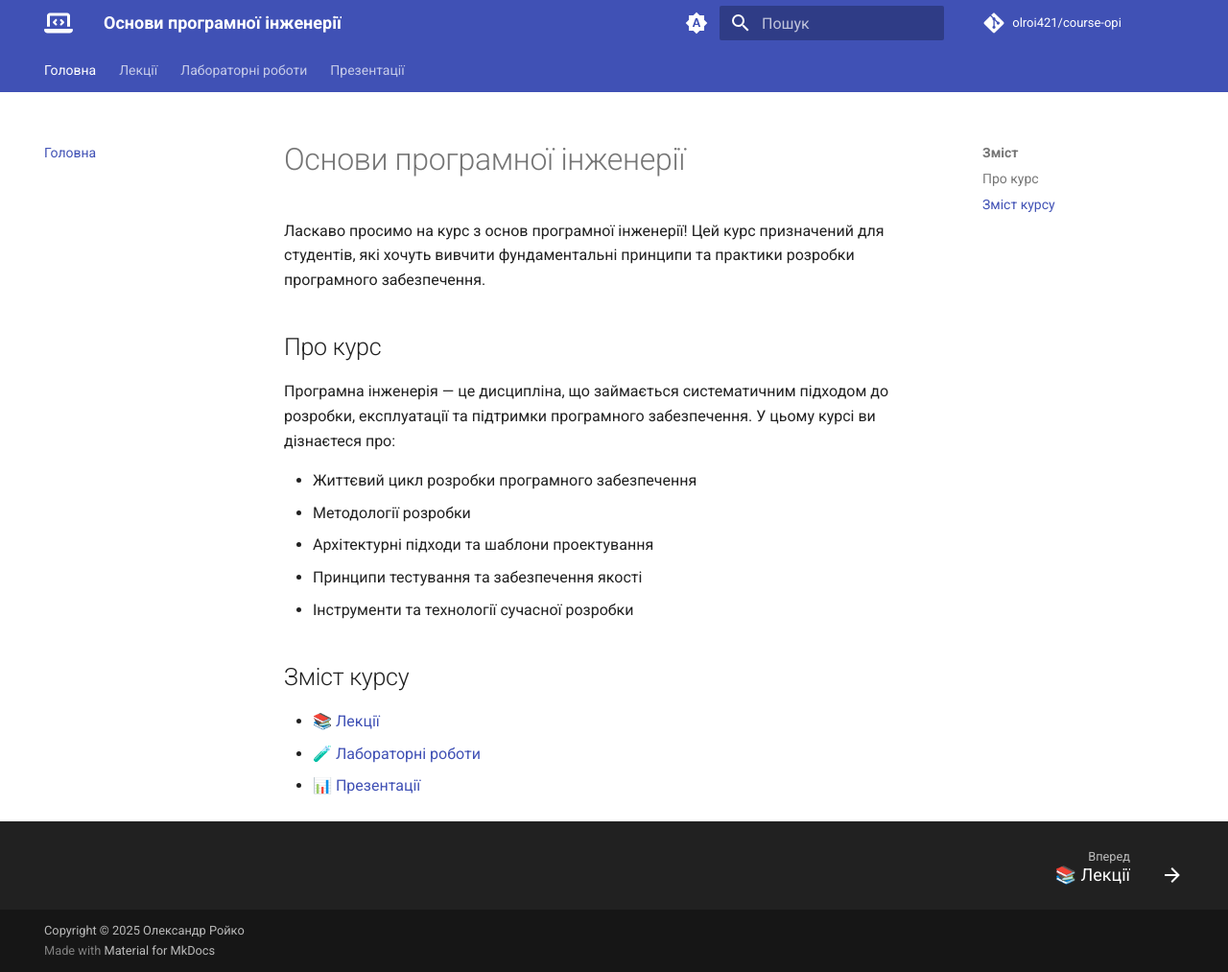
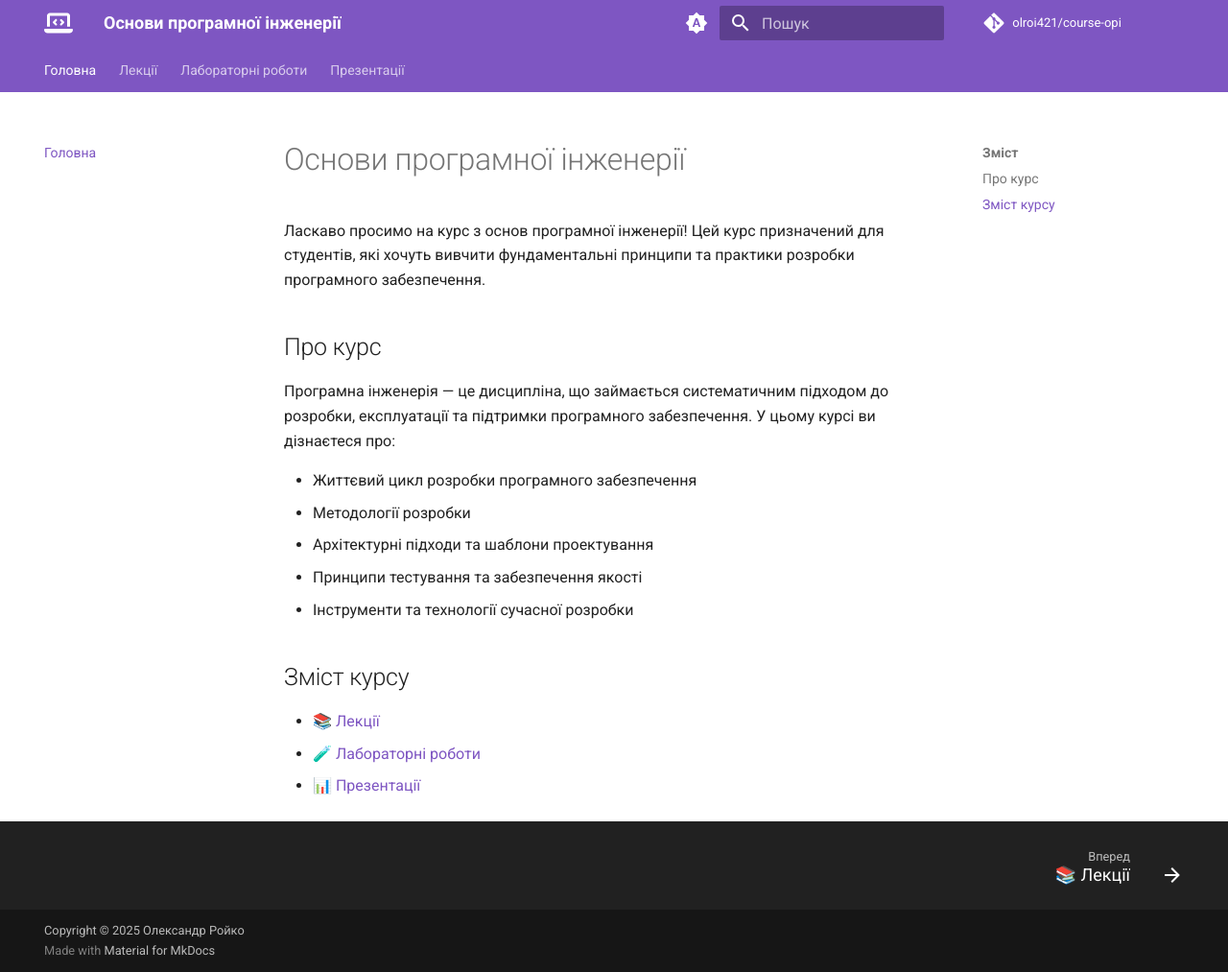
Before and after one commit to olroi421/course-opi, an MkDocs documentation site: the page built from docs/index.md, in a window 1280 px wide and 1013 px high. Shown: the whole window at 96% size. Built offline with MkDocs 1.6.1 and Material for MkDocs 9.7.7, drawn with Linux system fonts in a browser that asks for light colours; comment, search, counter and statistics services are not loaded.

Commit message:
Update mkdocs.yml

```diff
--- a/mkdocs.yml
+++ b/mkdocs.yml
@@ -30,24 +30,24 @@ theme:
     # Автоматична тема (за замовчуванням)
     - media: "(prefers-color-scheme)"
       scheme: default
-      primary: indigo
-      accent: indigo
+      primary: deep purple
+      accent: deep purple
       toggle:
         icon: material/brightness-auto
         name: Перемкнути на світлу тему
     # Світла тема
     - media: "(prefers-color-scheme: light)"
       scheme: default
-      primary: indigo
-      accent: indigo
+      primary: deep purple
+      accent: deep purple
       toggle:
         icon: material/brightness-7
         name: Перемкнути на темну тему
     # Темна тема
     - media: "(prefers-color-scheme: dark)"
       scheme: slate
-      primary: indigo
-      accent: indigo
+      primary: deep purple
+      accent: deep purple
       toggle:
         icon: material/brightness-4
         name: Перемкнути на автоматичну тему
```
